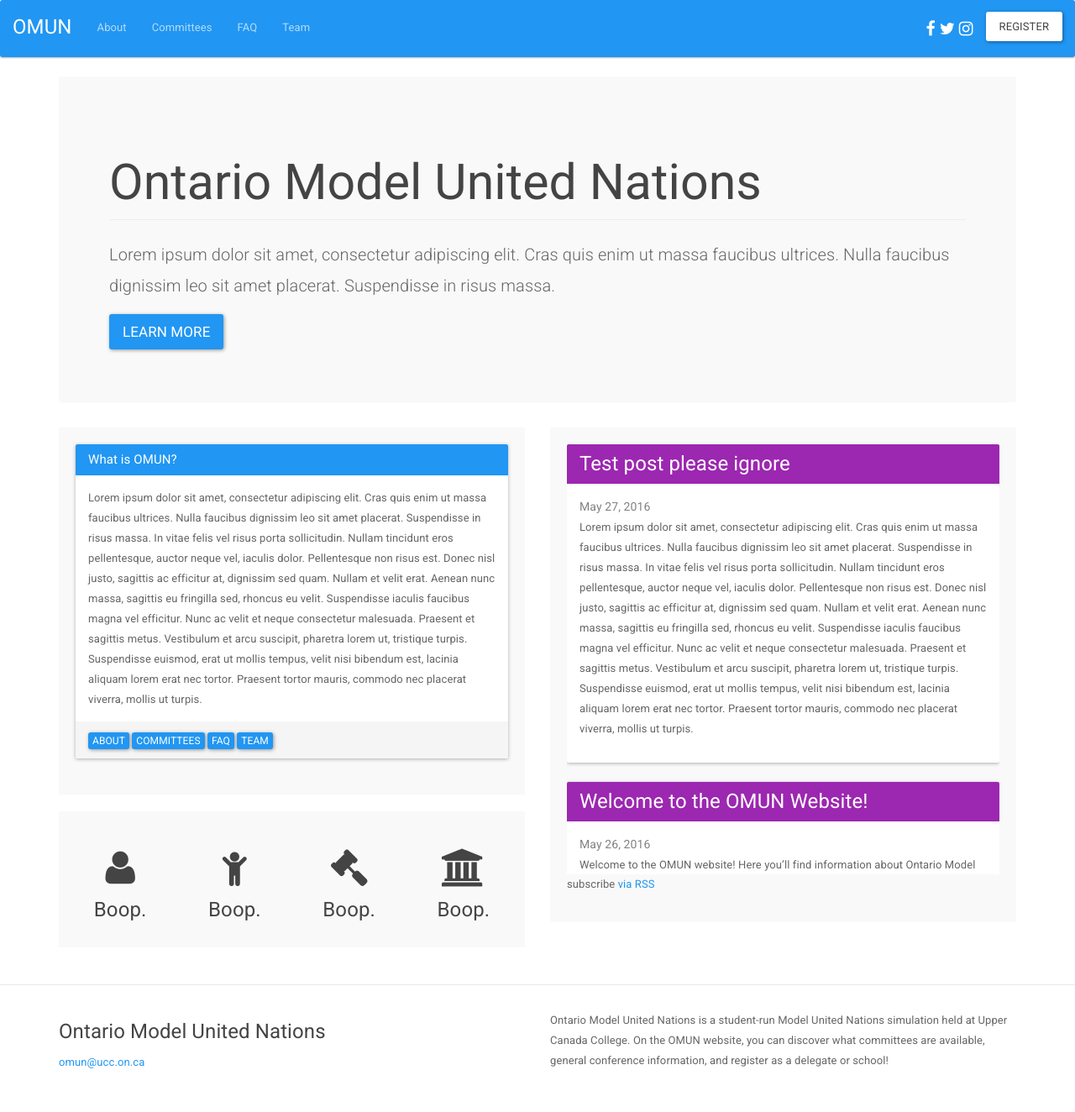
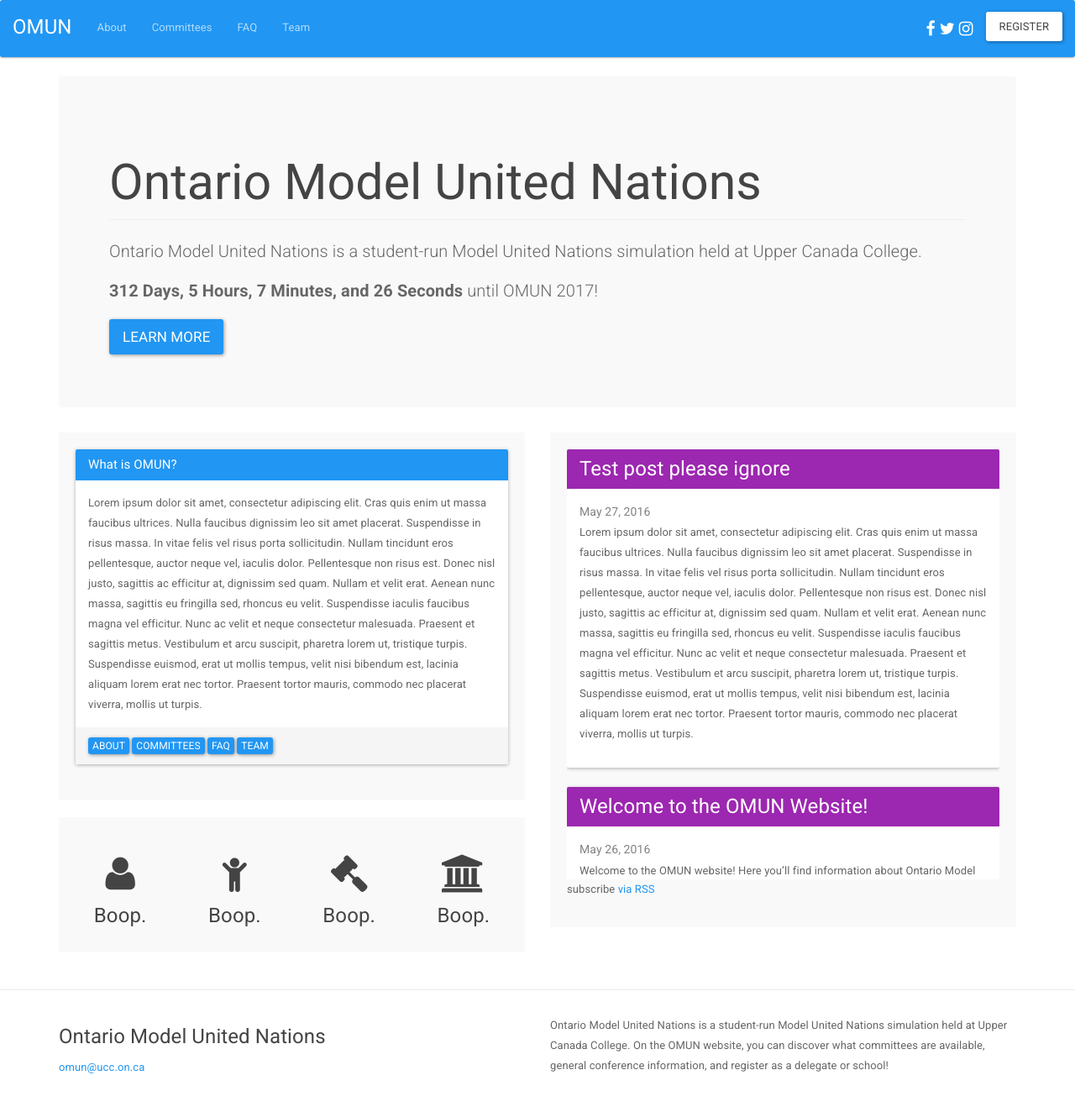
Before and after one commit to malsf21/omun.ca, a Jekyll site: the page built from index.html, in a window 1280 px wide. Shown: the whole page at 84% size. Built offline with Jekyll 4.4.1, drawn with Linux system fonts in a browser that asks for light colours.

Commit message:
adds countdown to index

```diff
--- a/index.html
+++ b/index.html
@@ -1,11 +1,20 @@
 ---
 layout: default
 ---
-
+<script src="{{site.baseurl}}/js/countdown.js"></script>
+<script type="text/javascript">
+  var deadLine = "4/8/2017"; //Countdown date in MM/DD/YYYY format (no 0's required)
+  window.setInterval(function(){
+    $("#timeLeft").html(getTimeRemaining(deadLine));
+  }, 1000);
+</script>
 <div class="container">
   <div class="jumbotron">
   <h1 class="page-header">Ontario Model United Nations</h1>
-  <p>Lorem ipsum dolor sit amet, consectetur adipiscing elit. Cras quis enim ut massa faucibus ultrices. Nulla faucibus dignissim leo sit amet placerat. Suspendisse in risus massa.</p>
+  <p class="lead">Ontario Model United Nations is a student-run Model United Nations simulation held at Upper Canada College. </p>
+  <p>
+  <b><span id="timeLeft">000 Days, 00 Hours, 00 Minutes, and 00 Seconds</span></b> until OMUN 2017!
+  </p>
   <p><a class="btn btn-primary btn-lg" href="{{ "/about/" | prepend: site.baseurl }}" style="color:white;">Learn more</a></p>
 </div>
 
--- /dev/null
+++ b/js/countdown.js
@@ -0,0 +1,14 @@
+function getTimeRemaining(endtime){
+	var t = Date.parse(endtime) - Date.parse(new Date());
+	var seconds = Math.floor( (t/1000) % 60 );
+	var minutes = Math.floor( (t/1000/60) % 60 );
+	var hours = Math.floor( (t/(1000*60*60)) % 24 );
+	var days = Math.floor( t/(1000*60*60*24) );
+
+	if (t > 0){
+		return days + " Days, " + hours + " Hours, " + minutes + " Minutes, and " + seconds + " Seconds";
+	}
+	else {
+		return "Oops!";
+	}
+}
```
